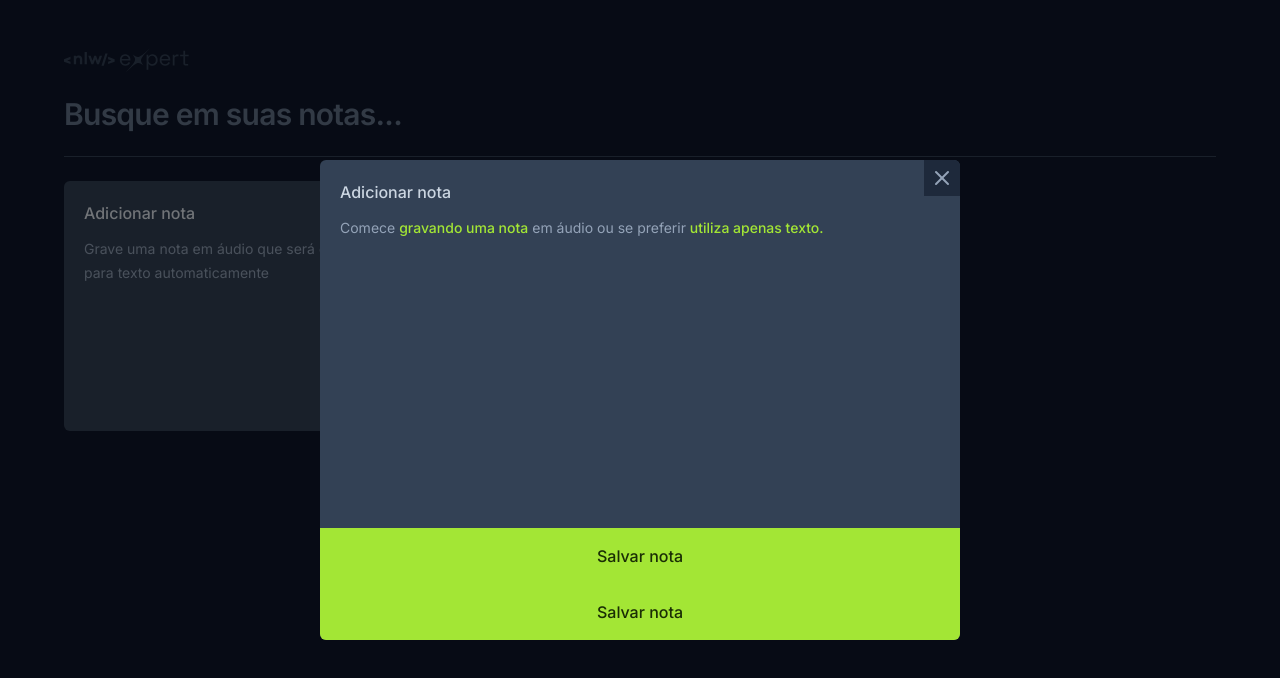
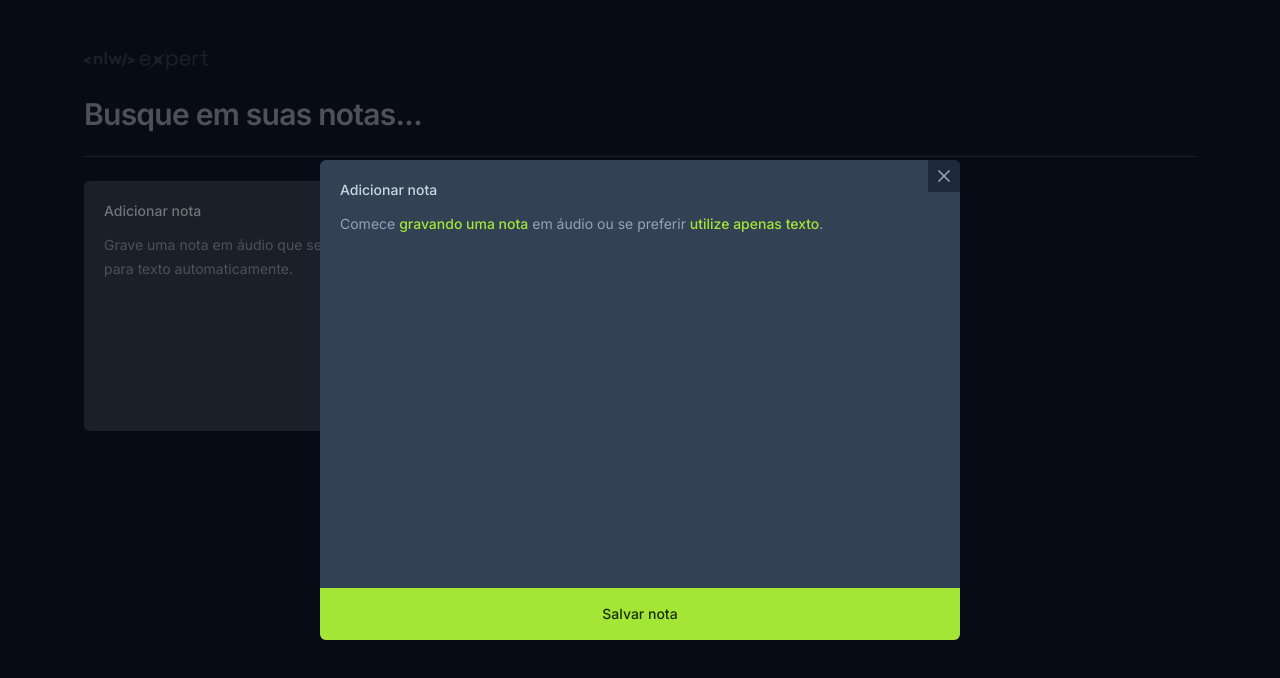
Before and after one commit to gabrielevanger/Notes, a React (Vite) app: page / in a window 1280 px wide. Both pictures are taken after a click on the button 248 px from the left and 306 px from the top of the page. Shown: the top 678 px of the page. Built offline with nearby package versions, Linux system fonts and the light colour scheme.

Commit message:
feat: Finalização de configuração de gravação de audio e apagar nota

```diff
--- a/src/app.tsx
+++ b/src/app.tsx
@@ -1,67 +1,87 @@
-import { useState } from 'react'
-import logo from './assets/logo-nlw-expert.svg'
-import { NewNoteCard } from './components/new-note-card'
-import { NoteCard } from './components/note-card'
-import { ChangeEvent } from 'react';
-
+import { ChangeEvent, useState } from "react";
+import logo from "./assets/logo-nlw-expert.svg";
+import { NewNoteCard } from "./components/new-note-card";
+import { NoteCard } from "./components/note-card";
 
 interface Note {
-  id: string
-  date: Date
-  content: string
+  id: string;
+  date: Date;
+  content: string;
 }
 
 export function App() {
-  const [search, setSearch] = useState('')
-  const [ notes, setNotes ] = useState<Note[]>(() => {
-    const notesOnStorage = localStorage.getItem('notes')
+  const [search, setSearch] = useState("");
+  const [notes, setNotes] = useState<Note[]>(() => {
+    const notesOnStorage = localStorage.getItem("notes");
 
     if (notesOnStorage) {
-      return JSON.parse(notesOnStorage)
+      return JSON.parse(notesOnStorage);
     }
 
-    return []
-  })
+    return [];
+  });
 
-  function onNoteCreated (content: string) {
+  function onNoteCreated(content: string) {
     const newNote = {
       id: crypto.randomUUID(),
       date: new Date(),
       content,
+    };
+
+    const notesArray = [newNote, ...notes];
+
+    setNotes(notesArray);
+
+    localStorage.setItem("notes", JSON.stringify(notesArray));
   }
-    const notesArray = [newNote, ...notes ]
 
-    setNotes(notesArray)
+  function onNoteDeleted(id: string) {
+    const notesArray = notes.filter((note) => {
+      return note.id !== id;
+    });
 
-    localStorage.setItem('notes', JSON.stringify(notesArray))
+    setNotes(notesArray);
+
+    localStorage.setItem("notes", JSON.stringify(notesArray));
   }
 
   function handleSearch(event: ChangeEvent<HTMLInputElement>) {
-    const query = event.target.value
+    const query = event.target.value;
 
-    setSearch(query)
+    setSearch(query);
   }
-  const filteredNotes = search !== ''
-  ? notes.filter(note => note.content.toLocaleLowerCase().includes(search.toLocaleLowerCase()))
-  : notes
+
+  const filteredNotes =
+    search !== ""
+      ? notes.filter((note) =>
+          note.content.toLocaleLowerCase().includes(search.toLocaleLowerCase())
+        )
+      : notes;
 
   return (
-    <div className="mx-auto max-w-6xl my-12 space-y-6">
-    <img src={logo} alt="nlw experts" />
+    <div className="mx-auto max-w-6xl my-12 space-y-6 px-5">
+      <img src={logo} alt="NLW Expert" />
+
       <form className="w-full">
         <input
           type="text"
           placeholder="Busque em suas notas..."
-         className="w-full bg-transparent text-3xl font-semibold tracking-tight outline-none placeholder:text-slate-500"
+          className="w-full bg-transparent text-3xl font-semibold tracking-tight outline-none placeholder:text-state-500"
           onChange={handleSearch}
         />
       </form>
+
       <div className="h-px bg-slate-700" />
-        <div className="grid grid-cols-3 gap-6 auto-rows-[250px]">
-            <NewNoteCard onNoteCreated={onNoteCreated}/>
 
-           {filteredNotes.map(note => <NoteCard key={note.id} note={note} />)}
+      <div className="grid grid-cols-1 md:grid-cols-2 lg:grid-cols-3 gap-6 auto-rows-[250px]">
+        <NewNoteCard onNoteCreated={onNoteCreated} />
+
+        {filteredNotes.map((note) => {
+          return (
+            <NoteCard onNoteDeleted={onNoteDeleted} key={note.id} note={note} />
+          );
+        })}
       </div>
     </div>
-  )
+  );
 }
--- a/src/components/new-note-card.tsx
+++ b/src/components/new-note-card.tsx
@@ -1,104 +1,166 @@
-import * as Dialog from '@radix-ui/react-dialog'
-import { X } from 'lucide-react'
-import { ChangeEvent, FormEvent, useState } from 'react'
-import { toast} from 'sonner'
+import * as Dialog from "@radix-ui/react-dialog";
+import { X } from "lucide-react";
+import { ChangeEvent, FormEvent, useState } from "react";
+import { toast } from "sonner";
 
-interface NewNoteCardProps {
-  onNoteCreated: (content: string) => void
+interface NewNoteProps {
+  onNoteCreated: (content: string) => void;
 }
 
-export function NewNoteCard({ onNoteCreated }: NewNoteCardProps) {
-  const [shouldShowOnboarding, setShouldShowOnboarding] = useState(true)
-  const [isRecording, setIsRecording] = useState(false)
-  const [content, setContent] = useState('')
+const SpeechRecognitionAPI =
+  window.SpeechRecognition || window.webkitSpeechRecognition;
 
-  function handleStartEditor () {
-    setShouldShowOnboarding(false)
+const speechRecognition = new SpeechRecognitionAPI();
+
+export function NewNoteCard({ onNoteCreated }: NewNoteProps) {
+  const [isRecording, setIsRecording] = useState(false);
+  const [shouldShowOnboarding, setShouldShowOnboarding] = useState(true);
+  const [content, setContent] = useState("");
+
+  function handleStartEditor() {
+    setShouldShowOnboarding(false);
   }
 
-  function handleContentChanged (event: ChangeEvent<HTMLTextAreaElement>) {
-    setContent(event.target.value)
+  function handleContentChanged(event: ChangeEvent<HTMLTextAreaElement>) {
+    setContent(event.target.value);
 
-    if (event.target.value === '') {
-      setShouldShowOnboarding(true)
+    if (event.target.value === "") {
+      setShouldShowOnboarding(true);
     }
   }
 
-  function handleSaveNote (event: FormEvent) {
-      event.preventDefault()
+  function handleSaveNote(event: FormEvent) {
+    event.preventDefault();
 
-      onNoteCreated(content)
+    if (content === "") {
+      return;
+    }
 
-      setContent('')
-      setShouldShowOnboarding(true)
+    onNoteCreated(content);
 
-      toast.success('Nota criada com sucesso!')
+    setContent("");
+    setShouldShowOnboarding(true);
+
+    toast.success("Nota criada com sucesso!");
   }
 
   function handleStartRecording() {
-    setIsRecording(true)
+    const isSpeechRecognitionAPIAvailable =
+      "SpeechRecognition" in window || "webkitSpeechRecognition" in window;
+
+    if (!isSpeechRecognitionAPIAvailable) {
+      alert("Infelizmente seu navegador não suporta a API de gravação!");
+      return;
+    }
+
+    setIsRecording(true);
+    setShouldShowOnboarding(false);
+
+    speechRecognition.lang = "pt-BR";
+    speechRecognition.continuous = true;
+    speechRecognition.maxAlternatives = 1;
+    speechRecognition.interimResults = true;
+
+    speechRecognition.onresult = (event) => {
+      const transcription = Array.from(event.results).reduce((text, result) => {
+        return text.concat(result[0].transcript);
+      }, "");
+
+      setContent(transcription);
+    };
+
+    speechRecognition.onerror = (event) => {
+      console.error(event);
+    };
+
+    speechRecognition.start();
+  }
+
+  function handleStopRecording() {
+    setIsRecording(false);
+
+    if (speechRecognition !== null) {
+      speechRecognition.stop();
+    }
   }
 
   return (
-
     <Dialog.Root>
-    <Dialog.Trigger className="rounded-md flex flex-col bg-slate-700 text-left gap-3 p-5 hover:ring-2 outline-none hover:ring-slate-600 focus-visible:ring-2 focus-visible:ring-lime-400">
-          <span className="tex-sm font-medium text-slate-200">
+      <Dialog.Trigger className="rounded-md flex flex-col gap-3 text-left bg-slate-700 p-5 hover:ring-2 hover:ring-slate-600 focus-visible:ring-2 focus-visible:ring-lime-400 outline-none">
+        <span className="text-sm font-medium text-slate-200">
           Adicionar nota
         </span>
+
         <p className="text-sm leading-6 text-slate-400">
-             Grave uma nota em áudio que será convertida para texto automaticamente
+          Grave uma nota em áudio que será convertida para texto
+          automaticamente.
         </p>
       </Dialog.Trigger>
+
       <Dialog.Portal>
-        <Dialog.Overlay className="inset-0 fixed bg-black/50 "/>
-            <Dialog.Content className="fixed overflow-hidden left-1/2 -translate-x-1/2 -translate-y-1/2 top-1/2 max-w-[640px] w-full h-[60vh] bg-slate-700 rounded-md flex flex-col outline-none">
-              <Dialog.Close className="absolute right-0 top-0 bg-slate-800 p-1.5 text-slate-400  hover:text-slate-100">
-                  <X className="size=5"/>
+        <Dialog.Overlay className="inset-0 fixed bg-black/50" />
+        <Dialog.Content className="fixed overflow-hidden inset-0 md:inset-auto md:left-1/2 md:top-1/2 md:-translate-x-1/2 md:-translate-y-1/2 md:max-w-[640px] w-full md:h-[60vh] bg-slate-700 md:rounded-md flex flex-col outline-none">
+          <Dialog.Close className="absolute right-0 top-0 bg-slate-800 p-1.5 text-slate-400 hover:text-slate-100">
+            <X className="size-5" />
           </Dialog.Close>
-                    <form onSubmit={handleSaveNote} className="flex flex-1 flex-col">
+
+          <form className="flex-1 flex flex-col">
             <div className="flex flex-1 flex-col gap-3 p-5">
-                 <span className="tex-sm font-medium text-slate-300">
+              <span className="text-sm font-medium text-slate-300">
                 Adicionar nota
               </span>
+
               {shouldShowOnboarding ? (
                 <p className="text-sm leading-6 text-slate-400">
-                     Comece <button onClick={handleStartRecording} className='font-medium text-lime-400 hover:underline'>gravando uma nota</button> em áudio ou se preferir <button onClick={handleStartEditor} className='font-medium text-lime-400 hover:underline'>utiliza apenas texto.</button>
+                  Comece{" "}
+                  <button
+                    type="button"
+                    onClick={handleStartRecording}
+                    className="font-medium text-lime-400 hover:underline"
+                  >
+                    gravando uma nota
+                  </button>{" "}
+                  em áudio ou se preferir{" "}
+                  <button
+                    type="button"
+                    onClick={handleStartEditor}
+                    className="font-medium text-lime-400 hover:underline"
+                  >
+                    utilize apenas texto
+                  </button>
+                  .
                 </p>
-                 ) :(
-                 <textarea autoFocus
-                    className="text-sm leading-6 text-slate-400 w-full bg-transparent outline-none resize-none flex-1"
-                    placeholder="Escreva sua nota"
+              ) : (
+                <textarea
+                  autoFocus
+                  className="text-sm leading-6 text-slate-400 bg-transparent resize-none flex-1 outline-none"
                   onChange={handleContentChanged}
                   value={content}
                 />
-                ) }
+              )}
             </div>
 
             {isRecording ? (
               <button
-                type="submit"
-               className="w-full bg-lime-400 py-4 text-center text-lime-950 outline-none font-medium hover:bg-lime-500"
+                type="button"
+                onClick={handleStopRecording}
+                className="w-full flex items-center justify-center gap-2 bg-slate-900 py-4 text-center text-sm text-slate-300 outline-none font-medium hover:text-slate-100"
               >
+                <div className="size-3 rounded-full bg-red-500 animate-pulse" />
                 Gravando! (clique p/ interromper)
               </button>
-              ) : <button
-                 type="submit"
-                 className="w-full bg-lime-400 py-4 text-center text-lime-950 outline-none font-medium hover:bg-lime-500"
-              >
-              Salvar nota
-           </button>}
-
+            ) : (
               <button
-                   type="submit"
-                   className="w-full bg-lime-400 py-4 text-center text-lime-950 outline-none font-medium hover:bg-lime-500"
+                type="button"
+                onClick={handleSaveNote}
+                className="w-full bg-lime-400 py-4 text-center text-sm text-lime-950 outline-none font-medium hover:bg-lime-500"
               >
                 Salvar nota
               </button>
+            )}
           </form>
         </Dialog.Content>
       </Dialog.Portal>
-
     </Dialog.Root>
-  )
+  );
 }
```
Also changed, not shown: src/components/note-card.tsx (+41 -31 lines). Lines whose indentation alone changed are shown as unchanged.
